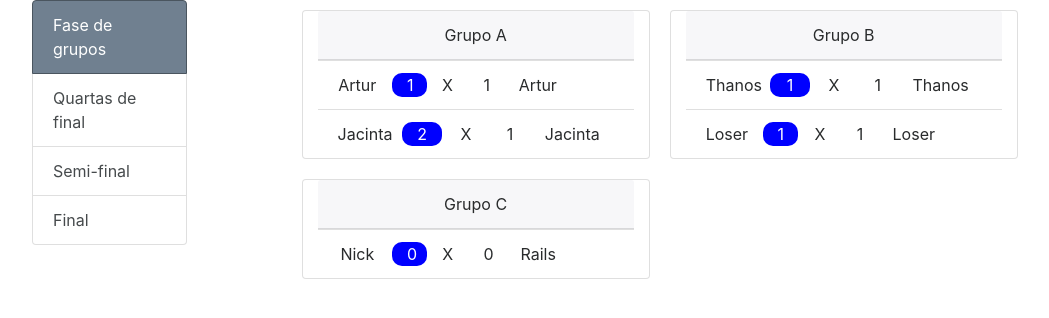
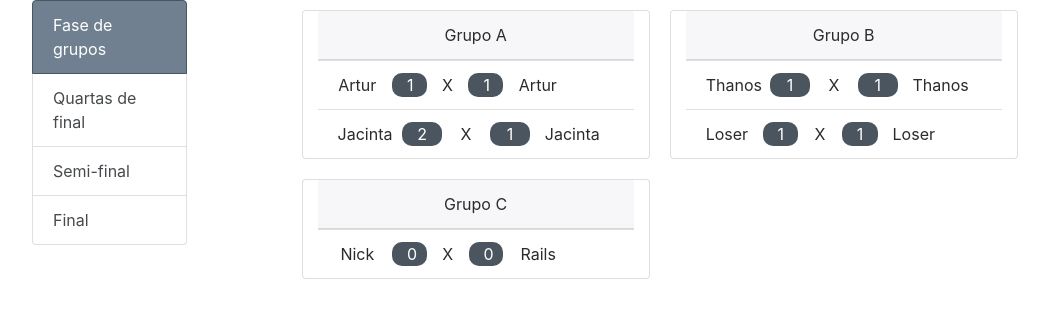
Before and after one commit to flpn/robocode_competition, a Django app: page /partidas/ in a window 1280 px wide. Shown: the part 94-412 px from the top of the page, without its empty margins (68-1117 px from the left). Run offline with Django 3.2, Linux system fonts and the light colour scheme; data comes from the database, SQL or seed files in the repository; some libraries are stand-ins or nearby versions.

Commit message:
Fixing CSS and HTML for the .player-score

```diff
--- a/hotsite/static/hotsite/css/style.css
+++ b/hotsite/static/hotsite/css/style.css
@@ -60,7 +60,7 @@
 }
 
 .player-score {
-  background-color: blue;
+  background-color: #4a555f;
   color: white;
   border-radius: 10px;
 }
--- a/hotsite/templates/hotsite/match_list_ajax.html
+++ b/hotsite/templates/hotsite/match_list_ajax.html
@@ -33,7 +33,7 @@
 
 										<div class="col-md-5">
 											<div class="row">
-												<div class="col-md-4">
+												<div class="col-md-4 player-score">
 													{{ match.score_player_two }}
 												</div>
 												<div class="col-md-8">
@@ -83,7 +83,7 @@
 
 									<div class="col-md-5">
 										<div class="row">
-											<div class="col-md-4">
+											<div class="col-md-4 player-score">
 												{{ match.score_player_two }}
 											</div>
 											<div class="col-md-8">
```
